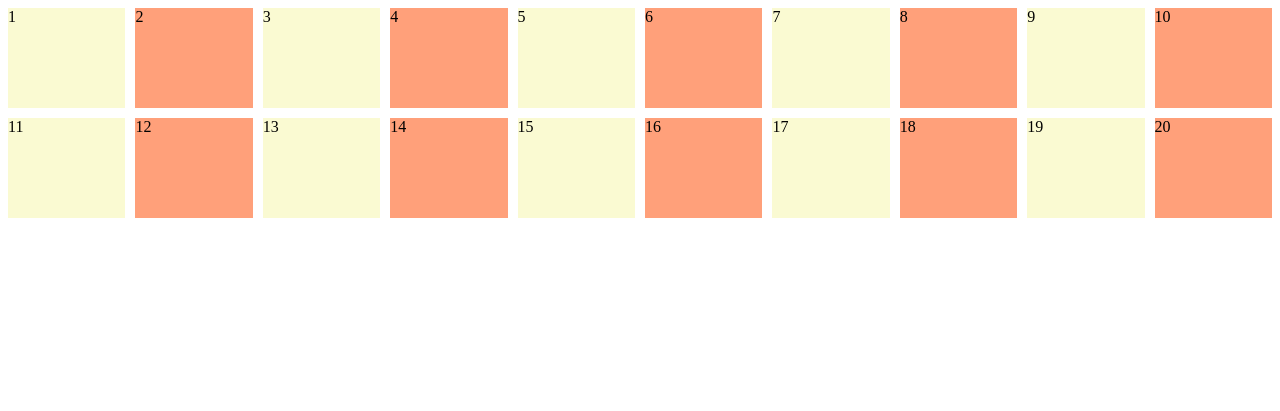
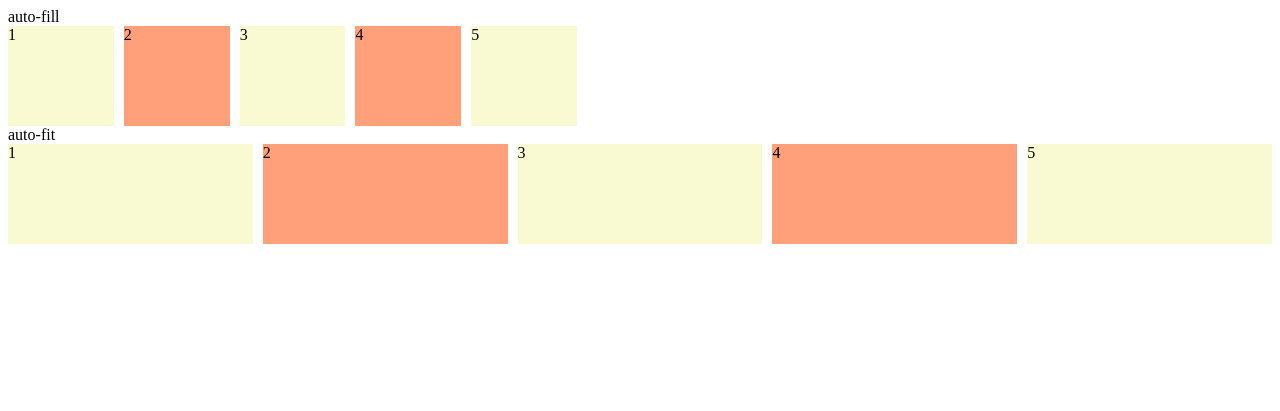
Before and after one commit to sorious77/css-master, a plain HTML site: page index.html in a window 1280 px wide. Drawn offline with Linux system fonts and the light colour scheme.

Commit message:
# 2.12 auto-fit auto-fill

```diff
--- a/index.html
+++ b/index.html
@@ -5,27 +5,21 @@
     <link rel="stylesheet" href="./style.css" />
   </head>
   <body>
+    auto-fill
     <div class="grid">
       <div class="item">1</div>
       <div class="item">2</div>
       <div class="item">3</div>
       <div class="item">4</div>
       <div class="item">5</div>
-      <div class="item">6</div>
-      <div class="item">7</div>
-      <div class="item">8</div>
-      <div class="item">9</div>
-      <div class="item">10</div>
-      <div class="item">11</div>
-      <div class="item">12</div>
-      <div class="item">13</div>
-      <div class="item">14</div>
-      <div class="item">15</div>
-      <div class="item">16</div>
-      <div class="item">17</div>
-      <div class="item">18</div>
-      <div class="item">19</div>
-      <div class="item">20</div>
+    </div>
+    auto-fit
+    <div class="grid">
+      <div class="item">1</div>
+      <div class="item">2</div>
+      <div class="item">3</div>
+      <div class="item">4</div>
+      <div class="item">5</div>
     </div>
   </body>
 </html>
--- a/style.css
+++ b/style.css
@@ -1,10 +1,15 @@
 .grid {
   display: grid;
-  height: 50vh;
   gap: 10px;
-  grid-template-columns: repeat(10, minmax(100px, 1fr));
-  grid-template-rows: repeat(4, 100px);
-  grid-auto-columns: 100px;
+  grid-auto-rows: 100px;
+}
+
+.grid:first-child {
+  grid-template-columns: repeat(auto-fill, minmax(100px, 1fr));
+}
+
+.grid:nth-child(2) {
+  grid-template-columns: repeat(auto-fit, minmax(100px, 1fr));
 }
 
 .item:nth-child(odd) {
```
Also changed, not shown: README.md.
